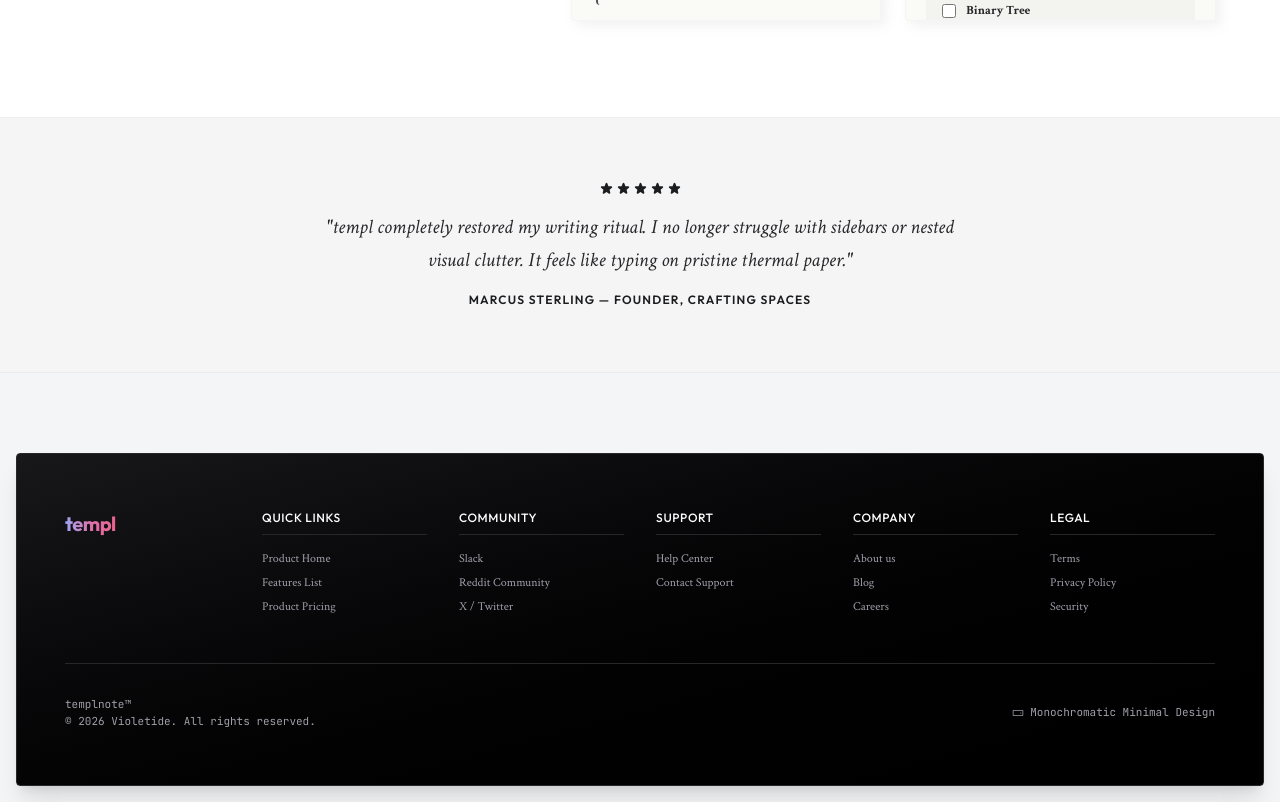
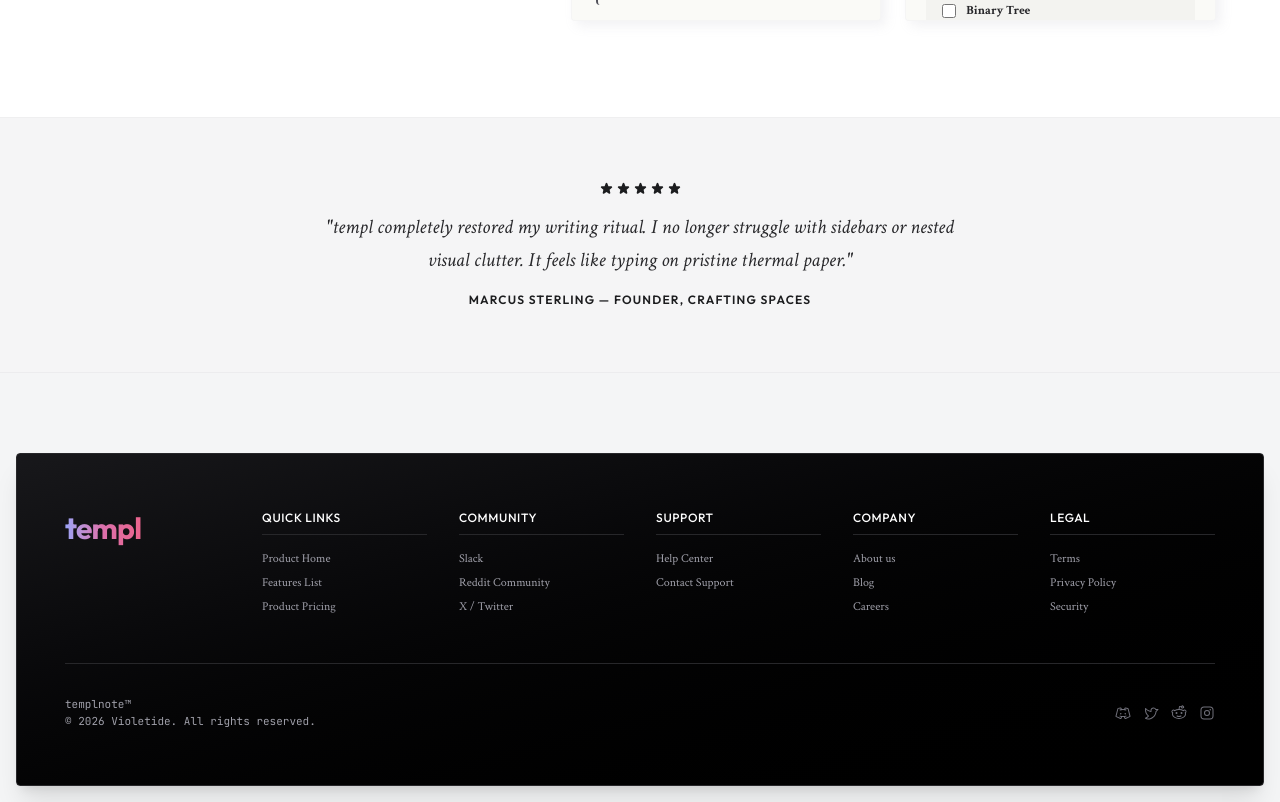
Before and after one commit to notemple/landing, a React (Vite) app: page / in a window 1280 px wide. Shown: the part 1469-2271 px from the top of the page. Built offline with nearby package versions, Linux system fonts and the light colour scheme.

Commit message:
social icons

```diff
--- a/src/components/Layout.tsx
+++ b/src/components/Layout.tsx
@@ -2,7 +2,11 @@ import React from 'react';
 import { Link, useLocation } from 'react-router-dom';
 import { motion, AnimatePresence } from 'motion/react';
 import {
-  HardDrive
+  HardDrive,
+  DiscordLogo,
+  TwitterLogo,
+  RedditLogo,
+  InstagramLogo
 } from '@phosphor-icons/react';
 
 interface LayoutProps {
@@ -144,7 +148,7 @@ export default function Layout({ children }: LayoutProps) {
 
           <div className="col-span-2 md:col-span-1 space-y-4">
             <Link to="/" className="flex items-center gap-2">
-              <span className="font-heading font-bold text-xl bg-gradient-to-r from-[#9aa3f7] via-[#dc70ab] to-[#ea648d] bg-clip-text text-transparent tracking-tight select-none">
+              <span className="font-heading font-bold text-3xl bg-gradient-to-r from-[#9aa3f7] via-[#dc70ab] to-[#ea648d] bg-clip-text text-transparent tracking-tight select-none">
                 templ
               </span>
             </Link>
@@ -270,9 +274,19 @@ export default function Layout({ children }: LayoutProps) {
             <br />
             © 2026 Violetide. All rights reserved.
           </div>
-          <div className="flex items-center gap-1.5">
-            <HardDrive size={12} />
-            <span>Monochromatic Minimal Design</span>
+          <div className="flex items-center gap-3">
+            <a href="https://discord.gg/" target="_blank" rel="noopener noreferrer" className="text-zinc-500 hover:text-white transition-colors">
+              <DiscordLogo size={16} />
+            </a>
+            <a href="https://x.com/" target="_blank" rel="noopener noreferrer" className="text-zinc-500 hover:text-white transition-colors">
+              <TwitterLogo size={16} />
+            </a>
+            <a href="https://reddit.com/" target="_blank" rel="noopener noreferrer" className="text-zinc-500 hover:text-white transition-colors">
+              <RedditLogo size={16} />
+            </a>
+            <a href="https://instagram.com/" target="_blank" rel="noopener noreferrer" className="text-zinc-500 hover:text-white transition-colors">
+              <InstagramLogo size={16} />
+            </a>
           </div>
         </div>
       </footer>
```
